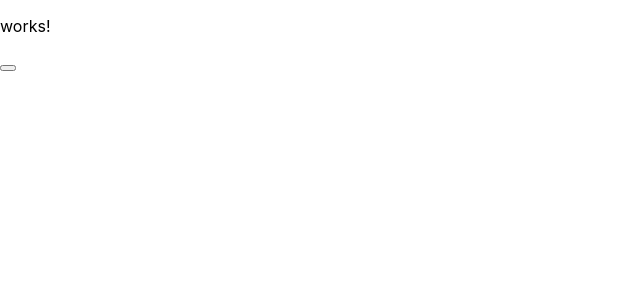
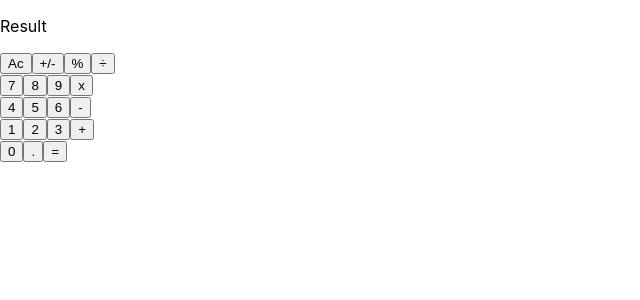
Before and after one commit to pelzolga123/React-Calculator, a React (Create React App) app: page / in a window 1280 px wide. Shown: the top 300 px of the page, without its empty margins (0-640 px from the left). Built offline with nearby package versions, Linux system fonts and the light colour scheme.

Commit message:
Finished ButtonPanel element

```diff
--- a/src/components/App.js
+++ b/src/components/App.js
@@ -1,12 +1,13 @@
 import React, { Component } from 'react';
 import ButtonPanel from './ButtonPanel';
+import Display from './Display';
 
 class App extends Component {
   render() {
     return (
       <div className="App">
         <header className="App-header" />
-        <p>works!</p>
+        <Display/>
         <ButtonPanel />
       </div>
     );
--- a/src/components/Button.js
+++ b/src/components/Button.js
@@ -1,10 +1,10 @@
 import React from 'react';
 
 const Button = (name) => {
-  const { buttonName } = name;
   return (
-    <button>{buttonName}</button>
+    <button>{name.btnName}</button>
   );
+
 };
 
 export default Button;
--- a/src/components/ButtonPanel.js
+++ b/src/components/ButtonPanel.js
@@ -1,21 +1,47 @@
 import React from 'react';
 import Button from './Button';
+
 
 class ButtonPanel extends React.Component {
   constructor() {
     super();
     this.state = {
-      name: '',
+      btnName: '',
     };
   }
-  /*state = {
-    name: ''
-  }*/
 
   render() {
     return (
       <div>
-        <Button name="+" />
+        <div className="first-row">
+          <Button btnName="Ac" />
+          <Button btnName="+/-" />
+          <Button btnName="%" />
+          <Button btnName="÷" />
+        </div>
+        <div className="second-row">
+          <Button btnName="7" />
+          <Button btnName="8" />
+          <Button btnName="9" />
+          <Button btnName="x" />
+        </div>
+        <div className="third-row">
+          <Button btnName="4" />
+          <Button btnName="5" />
+          <Button btnName="6" />
+          <Button btnName="-" />
+        </div>
+        <div className="fourth-row">
+          <Button btnName="1" />
+          <Button btnName="2" />
+          <Button btnName="3" />
+          <Button btnName="+" />
+        </div>
+        <div className="fifth-row">
+          <Button btnName="0" />
+          <Button btnName="." />
+          <Button btnName="=" />
+        </div>
       </div>
     );
   }
```
